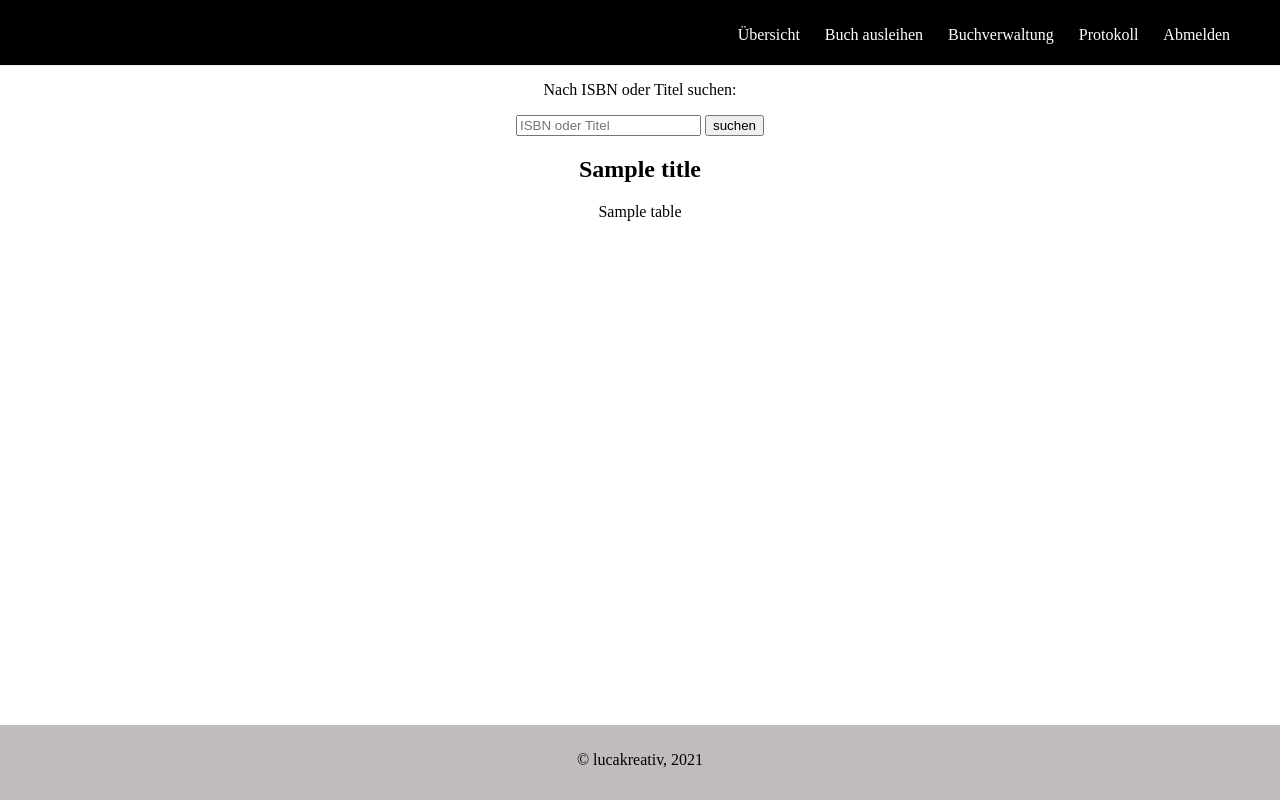
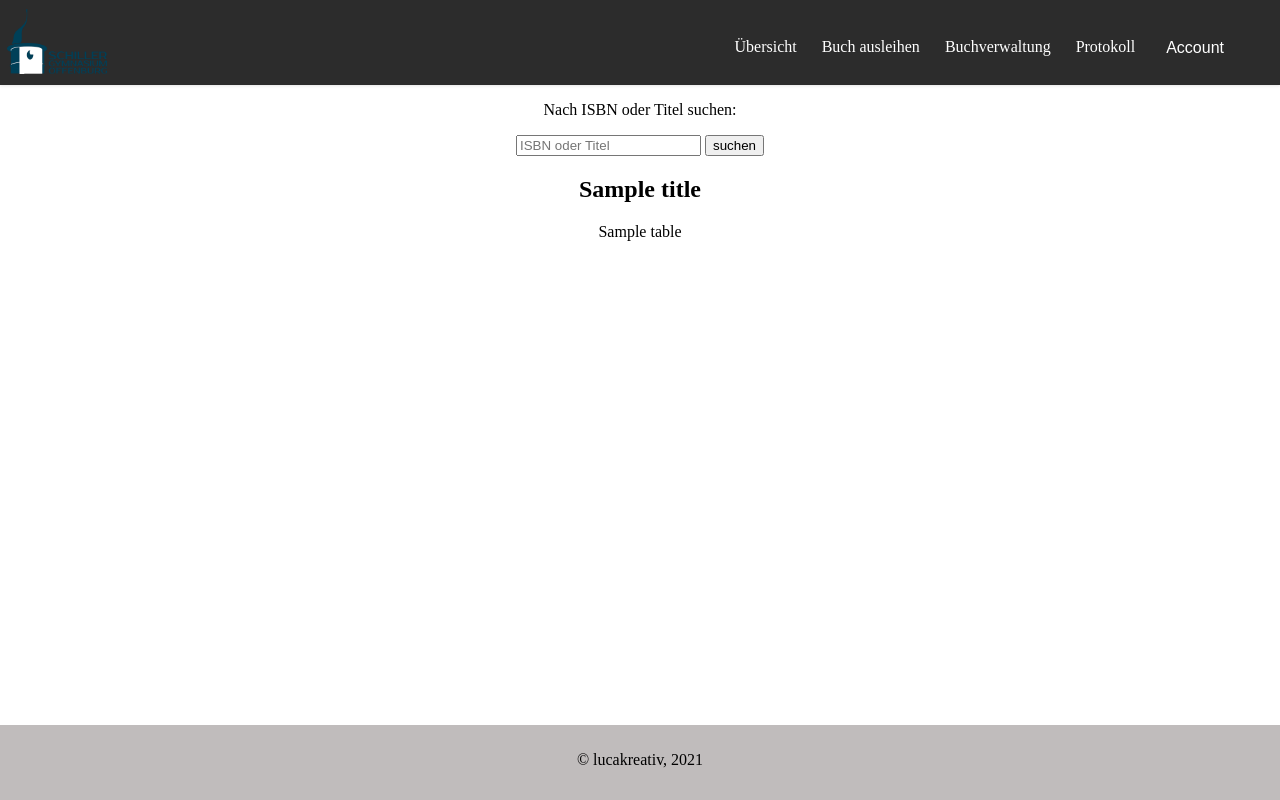
Before and after one commit to lucakreativ/library-software, a Flask app: template templates/book.html in a window 1280 px wide. Run offline with Flask 2, Linux system fonts and the light colour scheme; the template is opened without the code that fills it: most values are stand-ins (such as "Sample title", 1, 10 or a date in 2020).

Commit message:
added logo at the top left

```diff
--- a/static/header.css
+++ b/static/header.css
@@ -1,10 +1,10 @@
 header {
     width: 100%;
-    height: 65px;
+    height: 85px;
     position: static;
     top: 0;
     left: 0;
-    background: #000000;
+    background: #2c2c2c;
     box-shadow: 0 1px 3px rgba(0, 0, 0, 0.1);
     z-index: 1;
 }
@@ -19,7 +19,7 @@ header li {
 
 header nav {
     float: right;
-    margin: 10px 50px 0 0;
+    margin: 22px 50px 0 0;
 }
 
 header nav ul li {
@@ -36,6 +36,11 @@ header nav ul li a {
     padding-top: 5px;
 }
 
+header #logo {
+  padding-top: 9px;
+  padding-left: 7px;
+  float: left;
+}
 
 
 
@@ -43,7 +48,7 @@ header nav ul li a {
 
 /* Dropdown Button */
 .dropbtn {
-    background-color: #000000;
+    background-color: #2c2c2c;
     color: white;
     font-size: 16px;
     border: none;
@@ -60,16 +65,16 @@ header nav ul li a {
   .dropdown-content {
     display: none;
     position: absolute;
-    background-color: #dddddd;
+    background-color: #e6e6e6;
     min-width: 160px;
-    box-shadow: 0px 8px 16px 0px rgba(0,0,0,0.2);
+    box-shadow: 0px 16px 32px 0px rgba(0,0,0,0.2);
     z-index: 1;
     margin-left: -35px;
   }
 
   /* Links inside the dropdown */
   .dropdown-content a {
-    color: black;
+    color: #2c2c2c;
     padding: 12px 16px;
     text-decoration: none;
     display: block;
@@ -82,4 +87,4 @@ header nav ul li a {
   .dropdown:hover .dropdown-content {display: block;}
 
   /* Change the background color of the dropdown button when the dropdown content is shown */
-  .dropdown:hover .dropbtn {background-color: #000000;}
+  .dropdown:hover .dropbtn {background-color: #2c2c2c;}
--- a/static/home.css
+++ b/static/home.css
@@ -1,5 +1,7 @@
 html {
     text-align: center;
+    position: relative;
+    min-height: 100%;
 }
 
 body {
@@ -45,4 +47,5 @@ th {
 
 #main {
     height: auto;
+    margin-bottom: 100px;
 }
--- a/templates/book.html
+++ b/templates/book.html
@@ -9,12 +9,23 @@
         <meta charset="utf-8">
     </head>
     <header>
+        <div id="logo">
+            <img src="static/ico.png" alt="Schiller-Gymnasium Logo" width=100px height=auto>
+        </div>
         <nav>
             <ul>
-                <li><a href="?site=logout">Abmelden</a></li>
+                <li>
+                    <div class="dropdown">
+                        <button class="dropbtn">Account</button>
+                        <div class="dropdown-content">
+                          <a href="/?site=settings">Einstellungen</a>
+                          <a href="/?site=logout">Abmelden</a>
+                        </div>
+                    </div>
+                </li>
                 <li><a href="">Protokoll</a></li>
-                <li><a href="?site=books">Buchverwaltung</a></li>
-                <li><a href="?site=take_book">Buch ausleihen</a></li>
+                <li><a href="/?site=books">Buchverwaltung</a></li>
+                <li><a href="/?site=take_book">Buch ausleihen</a></li>
                 <li><a href="/">Übersicht</a></li>
             </ul>
         </nav>
--- a/templates/book_by_ISBN.html
+++ b/templates/book_by_ISBN.html
@@ -9,6 +9,9 @@
         <meta charset="utf-8">
     </head>
     <header>
+        <div id="logo">
+            <img src="static/ico.png" alt="Schiller-Gymnasium Logo" width=100px height=auto>
+        </div>
         <nav>
             <ul>
                 <li>
--- a/templates/insert_book.html
+++ b/templates/insert_book.html
@@ -9,6 +9,9 @@
         <meta charset="utf-8">
     </head>
     <header>
+        <div id="logo">
+            <img src="static/ico.png" alt="Schiller-Gymnasium Logo" width=100px height=auto>
+        </div>
         <nav>
             <ul>
                 <li>
--- a/templates/select_user.html
+++ b/templates/select_user.html
@@ -9,6 +9,9 @@
         <meta charset="utf-8">
     </head>
     <header>
+        <div id="logo">
+            <img src="static/ico.png" alt="Schiller-Gymnasium Logo" width=100px height=auto>
+        </div>
         <nav>
             <ul>
                 <li>
--- a/templates/select_user_manuel.html
+++ b/templates/select_user_manuel.html
@@ -9,6 +9,9 @@
         <meta charset="utf-8">
     </head>
     <header>
+        <div id="logo">
+            <img src="static/ico.png" alt="Schiller-Gymnasium Logo" width=100px height=auto>
+        </div>
         <nav>
             <ul>
                 <li>
--- a/templates/settings.html
+++ b/templates/settings.html
@@ -9,6 +9,9 @@
         <meta charset="utf-8">
     </head>
     <header>
+        <div id="logo">
+            <img src="static/ico.png" alt="Schiller-Gymnasium Logo" width=100px height=auto>
+        </div>
         <nav>
             <ul>
                 <li>
--- a/templates/taking_book.html
+++ b/templates/taking_book.html
@@ -9,6 +9,9 @@
         <meta charset="utf-8">
     </head>
     <header>
+        <div id="logo">
+            <img src="static/ico.png" alt="Schiller-Gymnasium Logo" width=100px height=auto>
+        </div>
         <nav>
             <ul>
                 <li>
```
Also changed, not shown: templates/main.html (+13 -0 lines), static/ico.png (added).
